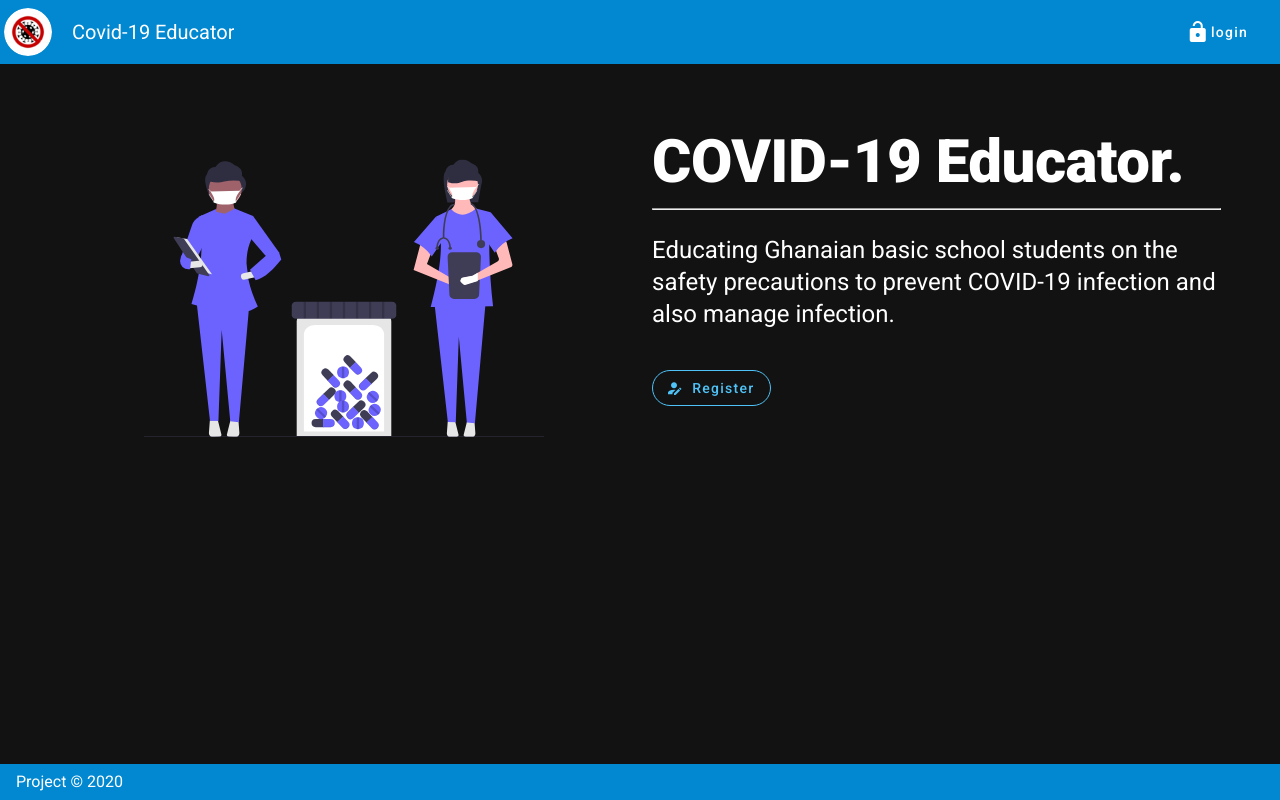
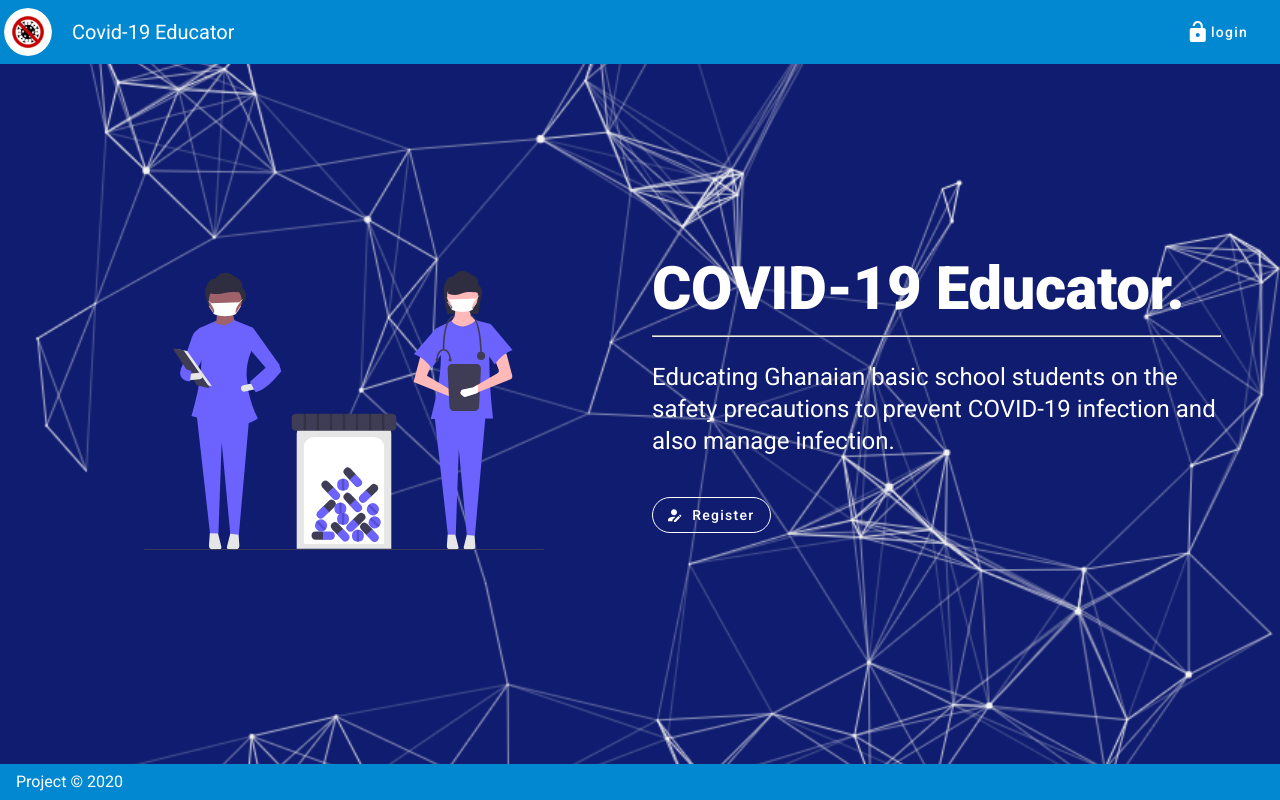
Before and after one commit to KobbyJake/covid19_edu, a Nuxt app: page / in a window 1280 px wide. Built offline with nearby package versions, Linux system fonts and the light colour scheme.

Commit message:
background image

```diff
--- a/package.json
+++ b/package.json
@@ -9,7 +9,7 @@
     "build": "nuxt build",
     "start": "nuxt start",
     "generate": "nuxt generate",
-    "lint": "eslint --ext .js,.vue --ignore-path .gitignore ."
+    "lint": "eslint --ext --fix .js,.vue --ignore-path .gitignore ."
   },
   "dependencies": {
     "@nuxtjs/axios": "^5.3.6",
--- a/pages/index.vue
+++ b/pages/index.vue
@@ -1,10 +1,9 @@
 <template>
-  <div>
-    <v-container mt-8>
-      <br />
+  <v-layout class="wall" fill-height>
+    <v-container fill-height>
       <v-row d-flex reverse wrap>
         <v-col class="animated fadeInLeftBig">
-          <v-container text-center align-center justify-center class="hero">
+          <v-container text-center align-center justify-center>
             <img src="~assets/medicare.svg" alt="shsc logo" width="400" />
           </v-container>
         </v-col>
@@ -28,7 +27,7 @@
                 <v-btn
                   outlined
                   rounded
-                  color="light-blue lighten-2"
+                  color="default"
                   class="text-none"
                   v-on="on"
                   ><v-icon left>mdi-account-edit</v-icon>Register</v-btn
@@ -173,7 +172,7 @@
         </v-col>
       </v-row>
     </v-container>
-  </div>
+  </v-layout>
 </template>
 
 <script>
@@ -255,10 +254,8 @@ export default {
 }
 </script>
 <style>
-.banner {
-  height: 100%;
-}
-.hero {
-  transform: translateY(5%);
+.wall {
+  background: url(~assets/cool-background.png) no-repeat center fixed;
+  background-size: cover;
 }
 </style>
--- a/pages/login.vue
+++ b/pages/login.vue
@@ -103,6 +103,7 @@ export default {
           name: this.name,
           email: this.email,
           select: this.select,
+
           checkbox: this.checkbox
         })
       }
--- /dev/null
+++ b/pages/study.vue
@@ -0,0 +1,13 @@
+<template>
+  <v-container grid-list-xs>
+    <v-row id="intro"></v-row>
+    <v-row id="prevention"></v-row>
+    <v-row id="management"></v-row>
+  </v-container>
+</template>
+
+<script>
+export default {}
+</script>
+
+<style lang="scss" scoped></style>
```
